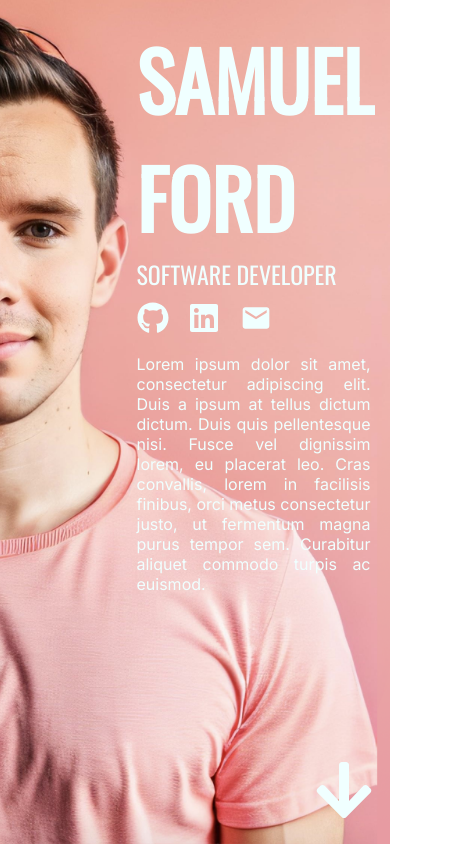
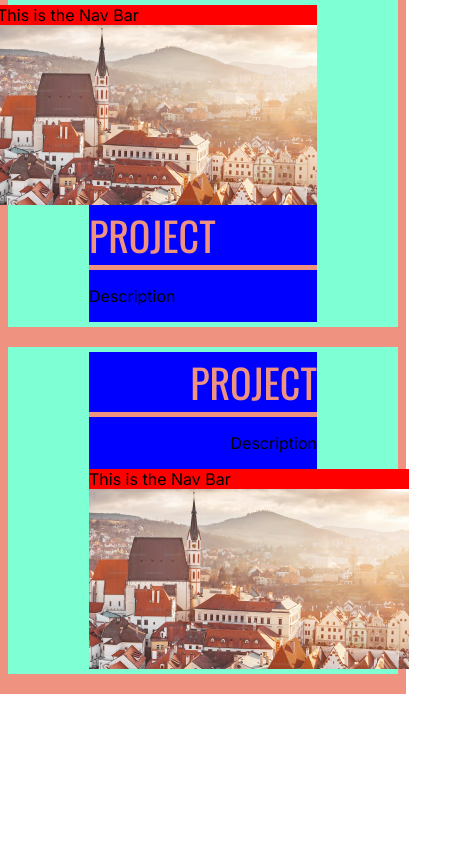
Before and after one commit to Fordcois/Portfolio, a Next.js app: page / in a window 390 px wide. Shown: the top 846 px of the page, 455 px wide, since content can reach past the window. Built offline with nearby package versions, Linux system fonts and the light colour scheme.

Commit message:
Creates New Browser Componenets that are responsive

```diff
--- a/src/app/globals.css
+++ b/src/app/globals.css
@@ -214,6 +214,8 @@ body {
 
 .Screen-Image {
   border-radius: 0px 0px 15px 15px;
+  max-width: 400px;
+  max-height: 225px;
 }
 
 .Single-Graphic-Project {
--- a/src/app/page.js
+++ b/src/app/page.js
@@ -4,14 +4,17 @@ import NonVisualProjects from "@/components/NoVisualProjects";
 import Contact from "@/components/Contact";
 import ContainerTest from "@/components/container";
 import HomePage from "@/components/Homepage";
+import ResonsiveImage from "@/components/responsiveSize";
 
 export default function Home() {
   return (
     <>
-    <HomePage />
+    {/* <HomePage />
     <BrowserProjects />
     <NonVisualProjects/>
     <Contact/>
+    <ContainerTest/> */}
+    <ResonsiveImage />
     </>
   );
 }
--- a/src/app/style.css
+++ b/src/app/style.css
@@ -6,11 +6,20 @@
 }
 
 .container {
+  background-color: #ef9380;
     width: 100%;
     margin-left: auto;
     margin-right: auto;
     padding-left: 0.5rem;
     padding-right: 0.5rem;
+  }
+
+.Browser-Project-Container{
+    display: flex;
+    justify-content: center;
+    margin-bottom: 20px;
+    background-color: aquamarine;
+    padding: 5px;
   }
 
 .Homepage-Background{
@@ -126,6 +135,13 @@
   width: 275px;
   }
 
+  .Browser-Project-Container {
+    display: flex;
+    flex-direction: column;
+    justify-content: center; /* Centers content vertically */
+    align-items: center; /* Centers content horizontally */
+}
+
 
 }
 
--- /dev/null
+++ b/src/components/BrowserProjects/browser-desc.js
@@ -0,0 +1,24 @@
+import React from 'react';
+
+const BrowserDesc = ({Align,projectName,projectDescription,projectTechUsed,github,website}) => {
+
+return (
+  <div style={{backgroundColor:'blue',width:'60%', textAlign:Align}}>
+            {/* <span className="TitlePinkGradient">{projectName.toUpperCase()}</span><br/>
+            <div className="TitlePinkGradient-Underline"></div>
+
+            <p className="Project-Description">{projectDescription}</p> */}
+
+            <span className="TitlePinkGradient">{projectName.toUpperCase()}</span><br/>
+            <div className="TitlePinkGradient-Underline"></div>
+
+            <p>{projectDescription}</p>
+
+
+
+
+  </div>
+      );
+};
+
+export default BrowserDesc;
--- /dev/null
+++ b/src/components/BrowserProjects/browser-image.js
@@ -0,0 +1,27 @@
+import React from 'react';
+import Image from 'next/image';
+import CastleImage from '@/assets/screenshots/CastlePlaceHolder.png';
+
+const BrowserImage = ({ Align, projectName, image }) => {
+    // Determine justifyContent based on Align prop
+    const justifyContent = Align === 'Left' ? 'flex-start' : 'flex-end';
+
+    return (
+        <div style={{ backgroundColor: 'black', width: '60%', display: 'flex', justifyContent: justifyContent }}>
+            <div style={{ width: 'auto', height: 'auto', display: 'flex', flexDirection: 'column' }}>
+                <div style={{ backgroundColor: 'red', width: '100%' }}>This is the Nav Bar</div>
+                <Image
+                    src={CastleImage}
+                    alt='Test'
+                    layout='responsive'
+                    width={1280}
+                    height={720}
+                    objectFit='contain'
+                    style={{ width: '100%', height: 'auto', minWidth: '320px', minHeight: '180px', maxHeight: '360px', maxWidth: '640px' }}
+                />
+            </div>
+        </div>
+    );
+};
+
+export default BrowserImage;
--- a/src/components/Homepage.js
+++ b/src/components/Homepage.js
@@ -20,7 +20,7 @@ return (
     </div>
 
     <div style={{ position: 'absolute', bottom: '1%', right: '1%', padding: '10px' }}>
-          <FaArrowDown className="ArrowIcon" />
+        <FaArrowDown className="ArrowIcon" />
         </div>
 </div>
 );
--- a/src/components/container.js
+++ b/src/components/container.js
@@ -1,11 +1,13 @@
 import '@/app/style.css'
+import Image from "next/image";
+import BoozersWeepersImage from "@/assets/screenshots/BoozersWeepers_screenshot.png";
 const ContainerTest = () => {
 
     return (
         <div className="container">
 
-            Here is my content
         </div>
+
     )
 }
 
--- /dev/null
+++ b/src/components/responsiveSize.js
@@ -0,0 +1,71 @@
+import '@/app/style.css'
+import Image from "next/image";
+
+import BrowserImage from './BrowserProjects/browser-image';
+import BrowserDesc from './BrowserProjects/browser-desc';
+
+const projects = [
+    {
+    name: "ABC1",
+    image: 'ABC IMAGE',
+    description:
+        "ABC, ITS EASY AS 123",
+    techUsed: ["Mongo", "Express", "React", "NodeJS"],
+    },
+    {
+    name: "Acebook",
+    image: "AcebookImage",
+    description:
+        "A fullstack Facebook clone created from a legacy starter codebase. Recreates Facebook’s main functionalities including: Newsfeed, Likes, Comments, image uploads,User Profiles, Real-time Search, and Friends.",
+    techUsed: ["Mongo", "Express", "React", "NodeJS"],
+    github: "https://github.com/clairep94/acebook-team-griffins",
+    website: "https://github.com/clairep94/acebook-team-griffins",
+    },];
+
+const ResponsiveImage = () => {
+
+return (
+<div className="container">
+
+{projects.map((project, index) => (
+    <div key={index}>
+        {index % 2 === 0 ? (
+            // Left Alignment
+            <div className='Browser-Project-Container'>
+                <BrowserImage Align='Right' projectName='ProjectName' image='IMAGE'/>
+                <BrowserDesc Align='Left' projectName='Project'projectDescription='Description' projectTechUsed={["Mongo", "Express", "React", "NodeJS"]} github='GitHUB' website='website' />
+            </div>
+        ) : (
+            // Right Alignment
+            <div className='Browser-Project-Container'>
+                <BrowserDesc Align='Right' projectName='Project'projectDescription='Description' projectTechUsed={["Mongo", "Express", "React", "NodeJS"]} github='GitHUB' website='website' />
+                <BrowserImage Align='Left' projectName='ProjectName' image='IMAGES'/>
+            </div>
+        )}
+    </div>
+))}
+
+
+
+    <div style={{display:'flex'}}>
+
+    </div>
+    {/* <div style={{ backgroundColor: 'green', width: '100%', height: 'auto', position: 'relative' }}>
+        Here is my Contents
+        <Image
+            src={OwlImage}
+            alt='Test'
+            layout='responsive' // This makes the image responsive to the width of the parent container
+            width={400} // Original width of the image
+            height={260} // Original height of the image
+            objectFit='contain' // This will maintain the aspect ratio and fit the image within the parent container
+            style={{ width: '100%', height: 'auto', minWidth: '40px', minHeight: '26px' }} // Ensures the image takes up the full width and adjusts height accordingly
+        />
+
+    </div> */}
+
+
+</div>
+)}
+
+export default ResponsiveImage;
--- a/src/components/screen.js
+++ b/src/components/screen.js
@@ -19,14 +19,30 @@ return (
             <FaCircleXmark className="BrowserButton" />
         </div>
     </div>
+    <div
+            style={{
+                position: 'relative',
+                width: '100%', // Parent container width
+                height: 'auto', // Allow height to adjust based on image aspect ratio
+                maxWidth: '800px', // Maximum width of the image
+                minWidth: '320px', // Minimum width of the image
+                maxHeight: '450px', // Maximum height of the image
+                minHeight: '180px', // Minimum height of the image
+            }}
+        >
             <Image
                 src={image}
                 alt="Project Page"
-            width={480}
-            height={270}
+                fill
                 title="Screenshot"
+                style={{
+                    objectFit: 'contain', // Maintain aspect ratio and fit the image within the container
+                    width: '100%', // Ensure the image fills the container
+                    height: '100%', // Adjust height according to aspect ratio
+                }}
                 className="Screen-Image"
             />
+        </div>
 </div>
 );
 };
```
Also changed, not shown: src/assets/screenshots/CastlePlaceHolder.png (added). Lines whose indentation alone changed are shown as unchanged.
